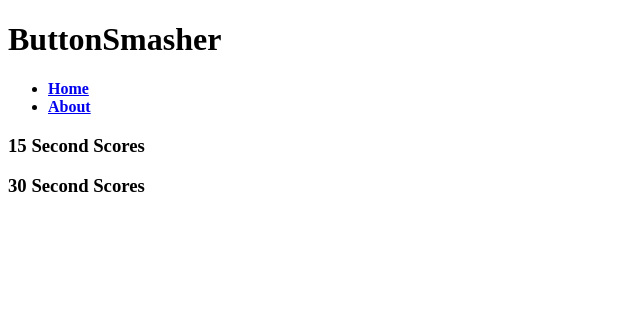
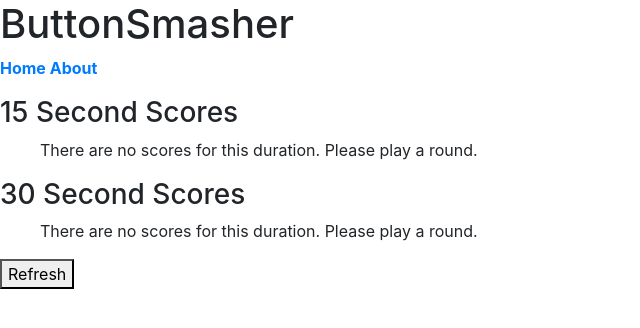
Before and after one commit to MattyOBar/buttonSmasher, a Python web app: template flask/templates/home.html in a window 1280 px wide. Shown: the top 328 px of the page, without its empty margins (0-640 px from the left). Run offline with Jinja, Linux system fonts and the light colour scheme; the template is opened without the code that fills it, so the values that code supplies are empty; some libraries are stand-ins or nearby versions.

Commit message:
data properly posting to home. added refresh button.  started adding bootstrap

```diff
--- a/flask/requirements.txt
+++ b/flask/requirements.txt
@@ -1,3 +1,3 @@
+bootstrap-flask
 flask
 redis
-bootstrap-flask
--- a/flask/templates/home.html
+++ b/flask/templates/home.html
@@ -5,17 +5,17 @@
     <title>Smash That Dang Button!</title>
     <link rel="stylesheet" >
     <link rel="shortcut icon" href="{{ url_for('static', filename='favicon.ico') }}">
+    {{ bootstrap.load_css() }}
 </head>
 
 <body>
+    {{ bootstrap.load_js() }}
     <header>
         <div class="head">
             <h1 class="name">ButtonSmasher</h1>
-            <strong><nav>
-                <ul class="menu">
-                    <li><a href="{{ url_for('load_home') }}">Home</a></li>
-                    <li><a href="{{ url_for('load_about') }}">About</a></li>
-                </ul>
+            <strong><nav class="nav">
+                    <p><a href="{{ url_for('load_home') }}">Home</a>    <a href="{{ url_for('load_about') }}">About</a></p>
+                    <p></p>
             </nav></strong>
         </div>
 
@@ -23,13 +23,27 @@
     <div class="scores">
         <h3>15 Second Scores</h3>
         <ul class="15_scores_list">
-            {% for li in list %}
-                {% for l in li %}
-                <li>{{l}}</li>
+            {% if list15|length == 0 %}
+                <p> There are no scores for this duration.  Please play a round. </p>
+            {% else %}
+                {% for li in list15 %}
+                    <li>{{li}}</li>
                 {% endfor %}
-            {% endfor %}
+            {% endif %}
         </ul>
+
         <h3>30 Second Scores</h3>
+        <ul class="30_scores_list">
+            {% if list30|length == 0 %}
+                <p> There are no scores for this duration.  Please play a round. </p>
+            {% else %}
+                {% for li in list30 %}
+                    <li>{{li}}</li>
+                {% endfor %}
+            {% endif %}
+        </ul>
+        <a href="{{ url_for('load_home') }}"><button>Refresh</button></a>
+
     </div>
 </body>
 </html>
```
Also changed, not shown: flask/app.py (+5 -10 lines), 3 other files.
